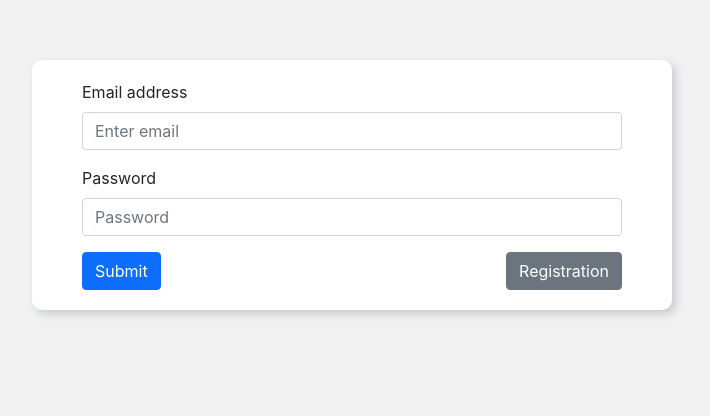
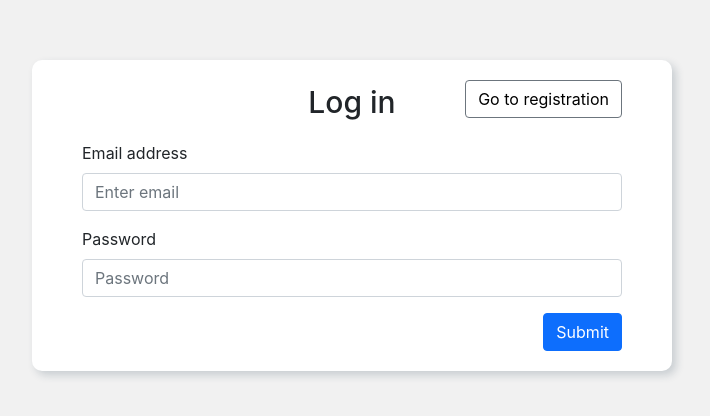
Before and after one commit to Kunitsa3/4front, a React (Create React App) app: page /login in a window 1280 px wide. Shown: the part 196-612 px from the top of the page, without its empty margins (288-998 px from the left). Built offline with nearby package versions, Linux system fonts and the light colour scheme.

Commit message:
Fix styles

```diff
--- a/src/pages/LoginPage/index.js
+++ b/src/pages/LoginPage/index.js
@@ -26,6 +26,10 @@ const LoginPage = () => {
 
   return (
     <div className="wrapper">
+      <p className="title">Log in</p>
+      <Button variant="secondary" onClick={onRegistrationClick} className="navigation-link">
+        Go to registration
+      </Button>
       <Form onSubmit={handleSubmit(onSubmit)}>
         <Form.Group className="mb-3">
           <Form.Label>Email address</Form.Label>
@@ -52,12 +56,9 @@ const LoginPage = () => {
           />
           <Form.Control.Feedback type="invalid">Please enter password</Form.Control.Feedback>
         </Form.Group>
-        <div className="button-wrapper">
+        <div className="button-wrapper-login">
           <Button variant="primary" type="submit">
             Submit
-          </Button>
-          <Button variant="secondary" onClick={onRegistrationClick}>
-            Registration
           </Button>
         </div>
       </Form>
--- a/src/pages/LoginPage/styles.css
+++ b/src/pages/LoginPage/styles.css
@@ -5,9 +5,19 @@
   padding: 20px 50px;
   border-radius: 10px;
   box-shadow: 4px 4px 8px 0px rgba(34, 60, 80, 0.2);
+  position: relative;
 }
 
-.button-wrapper {
+.button-wrapper-login {
   display: flex;
-  justify-content: space-between;
+  width: 100%;
+  justify-content: flex-end;
 }
+
+.navigation-link {
+  background-color: transparent;
+  color: black;
+  position: absolute;
+  right: 50px;
+  top: 20px;
+}
--- a/src/pages/RegistrationPage/index.js
+++ b/src/pages/RegistrationPage/index.js
@@ -25,6 +25,10 @@ const RegistrationPage = () => {
 
   return (
     <div className="wrapper">
+      <p className="title">Register</p>
+      <Button variant="secondary" onClick={onRegistrationClick} className="navigation-link">
+        Go to login
+      </Button>
       <Form onSubmit={handleSubmit(onSubmit)}>
         <Form.Group className="mb-3">
           <Form.Label>Email address</Form.Label>
@@ -62,12 +66,9 @@ const RegistrationPage = () => {
           />
           <Form.Control.Feedback type="invalid">Please enter name</Form.Control.Feedback>
         </Form.Group>
-        <div className="button-wrapper">
+        <div className="button-wrapper-registration">
           <Button variant="primary" type="submit">
             Submit
-          </Button>
-          <Button variant="secondary" onClick={onRegistrationClick}>
-            Login
           </Button>
         </div>
       </Form>
--- a/src/pages/RegistrationPage/styles.css
+++ b/src/pages/RegistrationPage/styles.css
@@ -7,7 +7,14 @@
   box-shadow: 4px 4px 8px 0px rgba(34, 60, 80, 0.2);
 }
 
-.button-wrapper {
+.button-wrapper-registration {
   display: flex;
-  justify-content: space-between;
+  width: 100%;
+  justify-content: center;
 }
+
+.title {
+  text-align: center;
+  font-weight: 500;
+  font-size: 30px;
+}
```
